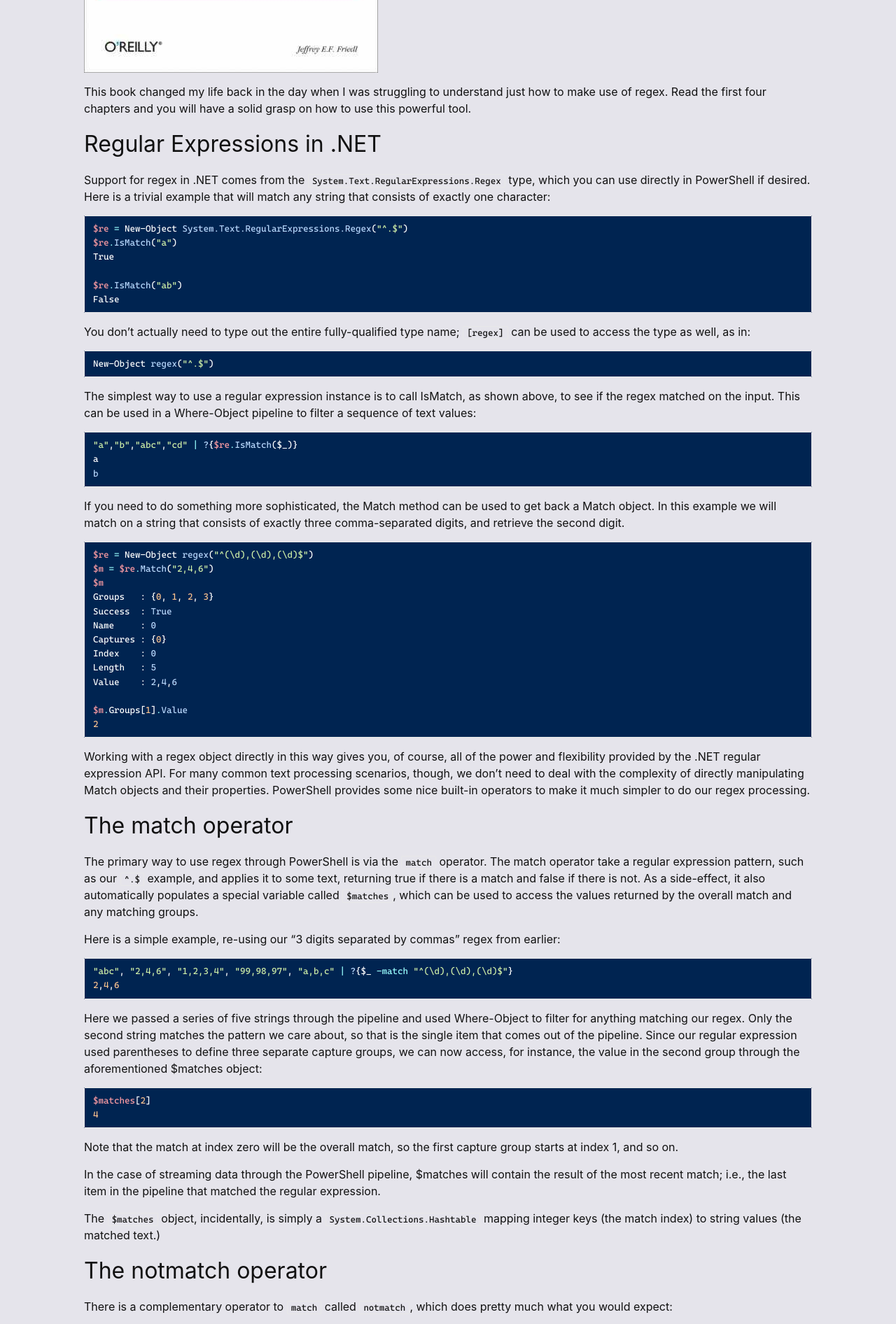
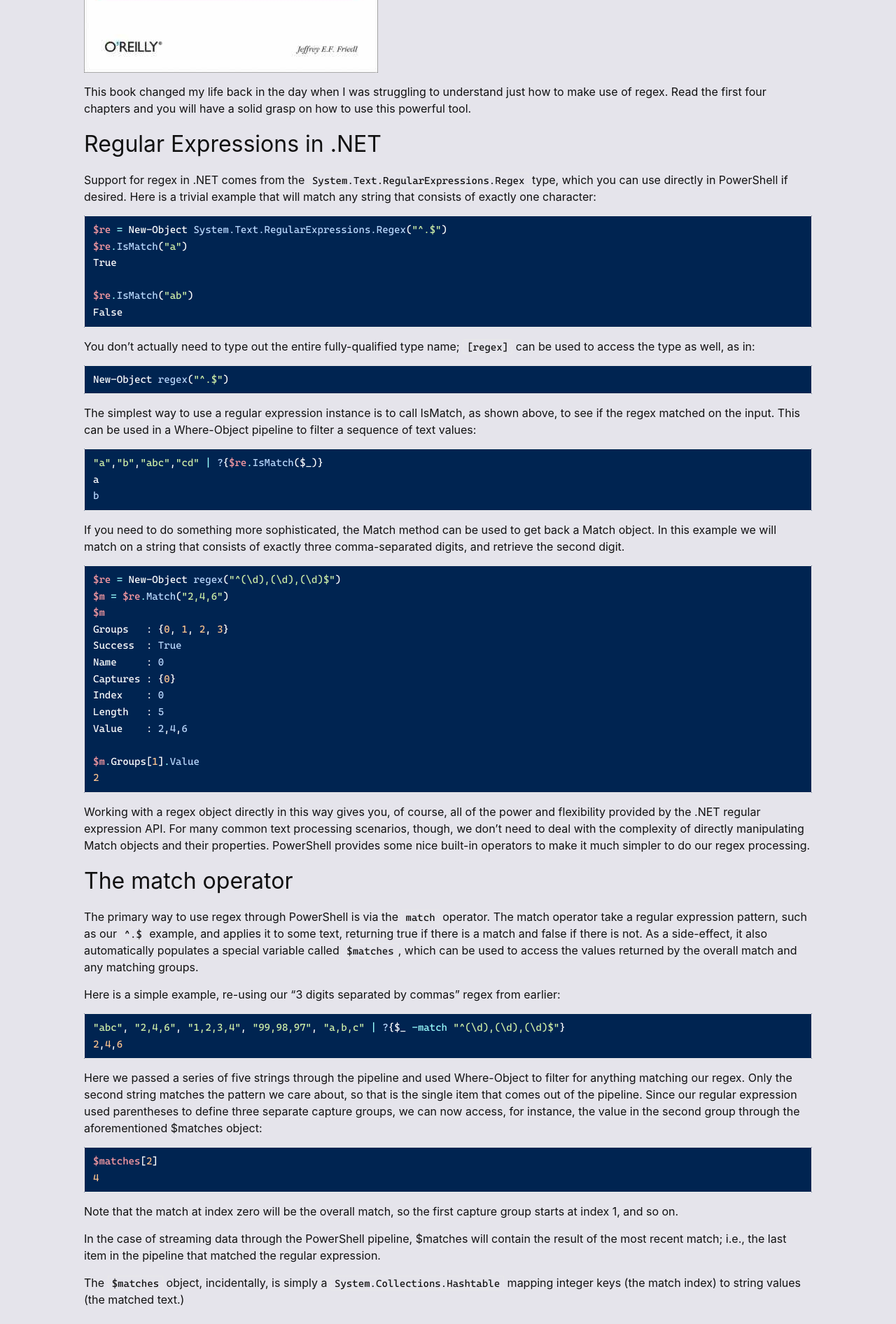
Before and after one commit to Treit/treit.github.io, a Jekyll site: the page built from _posts/2019/2019-03-02-RegexAndPowerShell.md, in a window 1280 px wide. Shown: the part 923-2815 px from the top of the page at 70% size. Built offline with Jekyll 4.4.1, drawn with Linux system fonts in a browser that asks for light colours; some of the changed text lies outside the part shown.

Commit message:
Tweak font size.

```diff
--- a/_posts/2019/2019-03-02-RegexAndPowerShell.md
+++ b/_posts/2019/2019-03-02-RegexAndPowerShell.md
@@ -163,6 +163,8 @@ In any event, given a regex to match a GUID, we can then compose that into a reg
 
 {% highlight PowerShell %}
 cat c:\temp\data.txt | ?{$_ -match "($re), ($re)"} | %{$matches[1]; $matches[2]} | Select-Object -Unique
+{% endhighlight %}
+{% highlight Text %}
 5717517a-fc75-4fd4-9550-fe429f01e63c
 6256f564-3bed-47bf-8a8d-b48fc2f2b9c9
 591736ac-cec4-4fc0-9db9-7c736e4540ae
@@ -205,6 +207,8 @@ As an aside, I’ve noticed some people are unaware of this technique to produce
 
 {% highlight PowerShell %}
 (1..5) | %{$_; $_ * $_; $_ * $_ * $_; "-----"}
+{% endhighlight %}
+{% highlight Text %}
 1
 1
 1
--- a/_sass/minima/_base.scss
+++ b/_sass/minima/_base.scss
@@ -158,7 +158,7 @@ blockquote {
 
 pre,
 code {
-  @include relative-font-size(0.8);
+  @include relative-font-size(0.9);
   border: 1px solid $grey-color-light;
   border-radius: 1px;
   }
```
